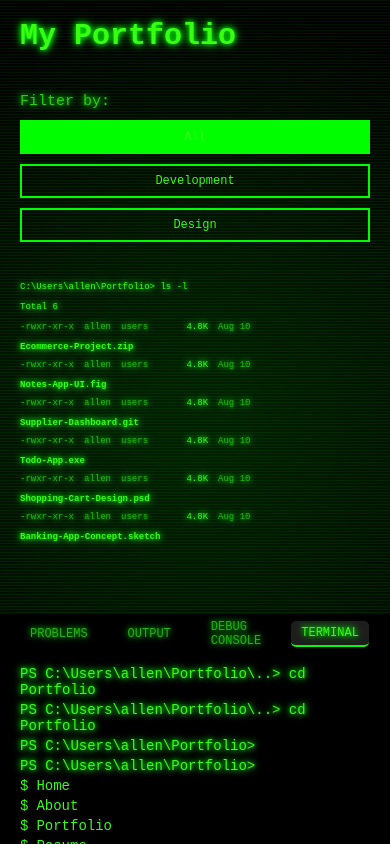
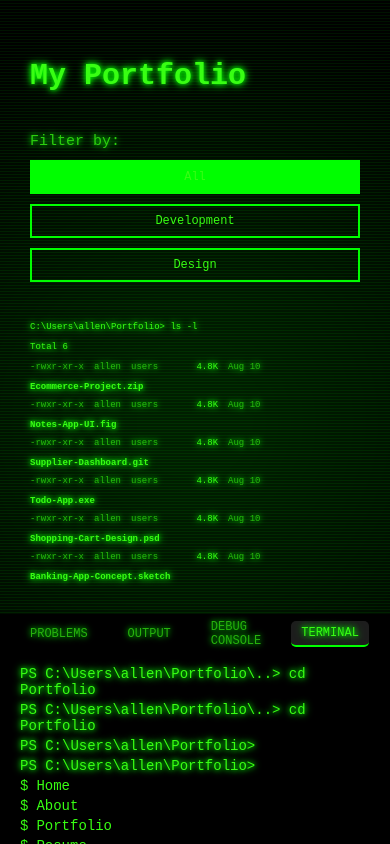
Before and after one commit to AllenPrabu/hey-its-allen, a React (Create React App) app: page /portfolio in a window 390 px wide. Built offline with nearby package versions, Linux system fonts and the light colour scheme.

Commit message:
Terminal scroll changes

```diff
--- a/src/containers/about/styles.scss
+++ b/src/containers/about/styles.scss
@@ -58,7 +58,9 @@
 // Responsive adjustments
 @media only screen and (max-width: 768px) {
     .about {
-        padding: 20px;
+        padding: 30px;
+        // NEW: Increased top padding for mobile view
+        padding-top: 60px;
         // NEW: Also apply padding here for mobile
         padding-bottom: 240px;
 
--- a/src/containers/contact/styles.scss
+++ b/src/containers/contact/styles.scss
@@ -81,21 +81,28 @@
 // Responsive adjustments
 @media only screen and (max-width: 768px) {
     .contact {
-        padding: 20px;
+        padding: 30px;
+        // NEW: Increased top padding for mobile view
+        padding-top: 60px;
+        // NEW: Also apply padding here for mobile
 
         &__content {
             &__header {
                 font-size: 3rem;
             }
+
             &__form {
                 &__control {
                     label {
                         font-size: 1.2rem;
                     }
-                    input, textarea {
+
+                    input,
+                    textarea {
                         font-size: 1rem;
                     }
                 }
+
                 .submit-button {
                     font-size: 1.2rem;
                     width: 100%;
--- a/src/containers/home/styles.scss
+++ b/src/containers/home/styles.scss
@@ -51,14 +51,19 @@
 }
 
 // Media queries remain the same
-@media only screen and (max-width : 550px) {
+@media only screen and (max-width : 768px) {
     .home {
-        padding: 20px; // Adjust padding for smaller screens
+        padding: 30px;
+        // NEW: Increased top padding for mobile view
+        padding-top: 60px;
+        // NEW: Also apply padding here for mobile
     }
+
     .home__text-wrapper h1 {
         font-size: 3rem;
         line-height: 5rem;
     }
+
     .big-typing-text {
         font-size: 3rem;
     }
@@ -68,6 +73,7 @@
     from {
         width: 0;
     }
+
     to {
         width: 100%;
     }
--- a/src/containers/portfolio/styles.scss
+++ b/src/containers/portfolio/styles.scss
@@ -6,6 +6,9 @@
     width: 100%;
     height: 100%;
     padding: 80px 80px;
+    // NEW: Added padding and overflow for scrolling
+    padding-bottom: 240px;
+    overflow-y: auto;
     display: flex;
     flex-direction: column;
     align-items: flex-start;
@@ -91,7 +94,11 @@
 // Responsive adjustments
 @media only screen and (max-width: 768px) {
     .portfolio {
-        padding: 20px;
+        padding: 30px;
+        // NEW: Increased top padding for mobile view
+        padding-top: 60px;
+        // NEW: Also apply padding here for mobile
+        padding-bottom: 240px;
 
         &__content {
             &__header {
--- a/src/containers/resume/styles.scss
+++ b/src/containers/resume/styles.scss
@@ -66,7 +66,9 @@
 // Responsive adjustments
 @media only screen and (max-width: 768px) {
     .resume {
-        padding: 20px;
+        padding: 30px;
+        // NEW: Increased top padding for mobile view
+        padding-top: 60px;
         // NEW: Also apply padding here for mobile
         padding-bottom: 240px;
 
--- a/src/containers/skills/styles.scss
+++ b/src/containers/skills/styles.scss
@@ -70,7 +70,10 @@
 // Responsive adjustments
 @media only screen and (max-width: 768px) {
     .skills {
-        padding: 20px;
+        padding: 30px;
+        // NEW: Increased top padding for mobile view
+        padding-top: 60px;
+        // NEW: Also apply padding here for mobile
         padding-bottom: 240px; // Also apply padding here for mobile
 
         &__content {
```
